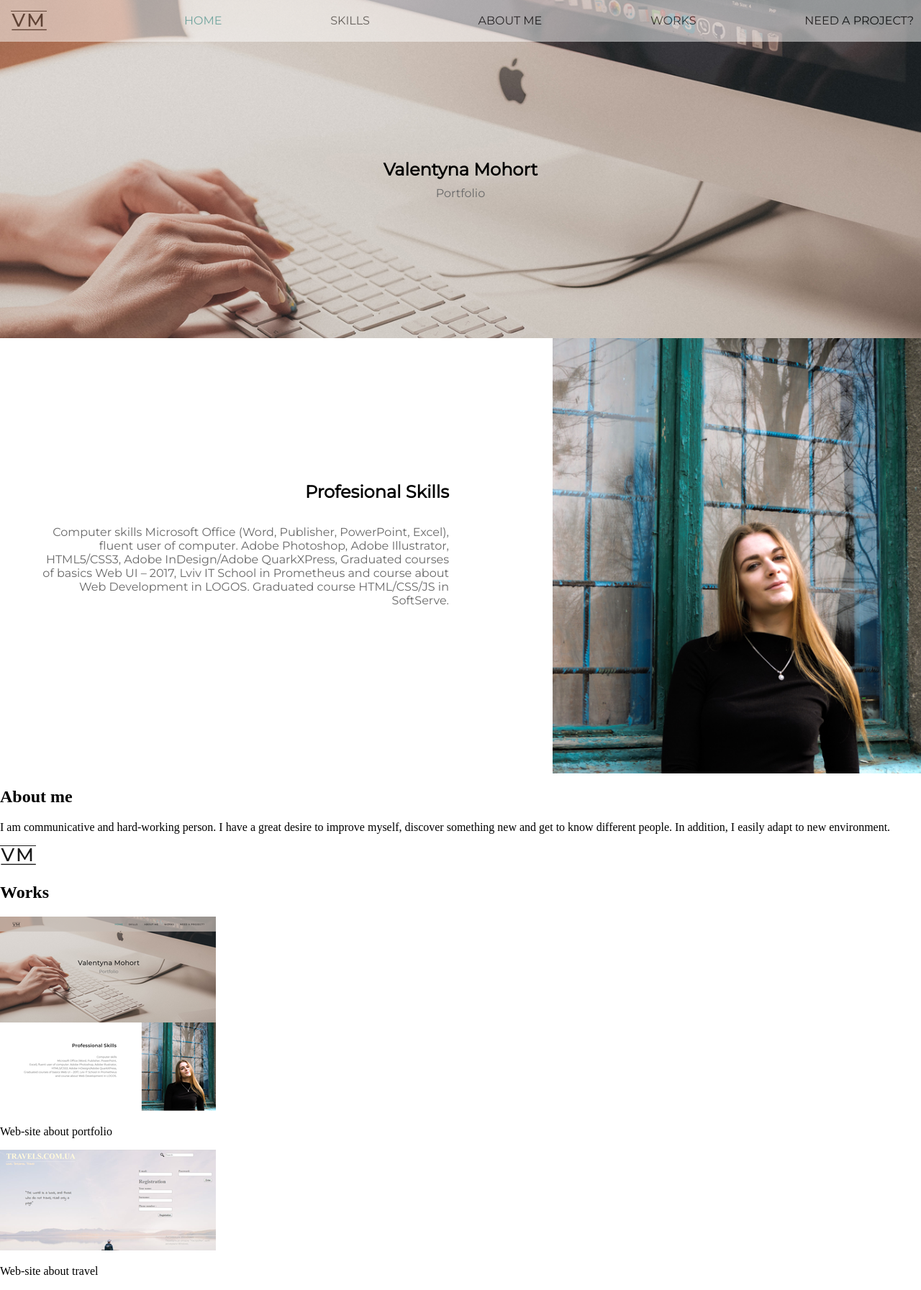
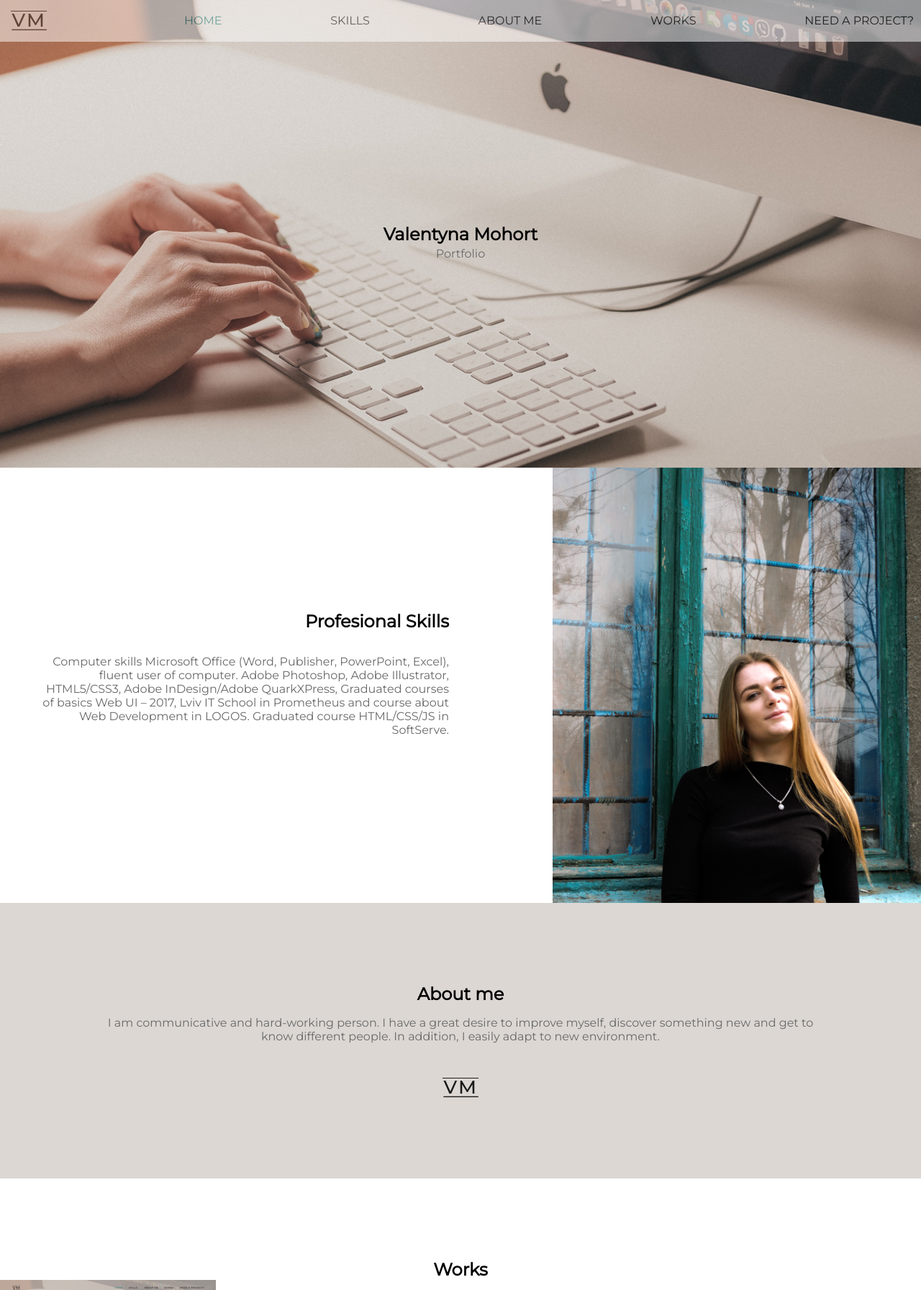
Before and after one commit to valentyna97/my_portfolio, a PHP site: page / in a window 1280 px wide. Shown: the top 1793 px of the page at 72% size. Run offline with PHP 8.4, Linux system fonts and the light colour scheme.

Commit message:
change css and html

```diff
--- a/css/index.css
+++ b/css/index.css
@@ -4,7 +4,7 @@ body {
     margin: auto;
 }
 
- header .link_header {
+header .link_header {
     padding-top: 19px;
     padding-bottom: 20px;
     padding-left: 0;
@@ -21,7 +21,7 @@ body {
 }
 
 #logo {
-  padding: 15px;
+    padding: 15px;
     box-sizing: border-box;
     position: absolute;
     top: 0;
@@ -46,6 +46,7 @@ header .link_header li a {
 header .link_header li a:hover {
     text-decoration: underline;
 }
+
 .link_header li:last-child {
     margin-right: 10px;
 }
@@ -55,13 +56,13 @@ header .link_header li a:hover {
 }
 
 #main_content {
-    min-height: 470px;
+    min-height: 650px;
     background-image: url(../img/main_content.jpg);
     background-size: cover;
     display: flex;
     align-items: center;
     justify-content: center;
-    position:relative;
+    position: relative;
     top: 0%;
     bottom: 0%;
     left: 0;
@@ -69,9 +70,10 @@ header .link_header li a:hover {
     font-family: 'Montserrat', sans-serif;
 
 }
+
 .text_main {
     position: absolute;
-    bottom:11rem;
+    bottom: 17rem;
     font-family: 'Montserrat', sans-serif;
     color: #696969;
 }
@@ -84,6 +86,7 @@ header .link_header li a:hover {
     padding-bottom: 0;
     display: flex;
 }
+
 .title_skills {
     margin: 0;
     padding-right: 9rem;
@@ -91,10 +94,8 @@ header .link_header li a:hover {
     display: flex;
     justify-content: flex-end;
     font-family: 'Montserrat', sans-serif;
+}
 
-
-
-}
 .text_skills {
     margin: 0;
     padding-right: 9rem;
@@ -106,14 +107,41 @@ header .link_header li a:hover {
     font-size: 12pt;
     color: #696969;
 }
+
 #skills_content {
     display: grid;
-    grid-template-columns: 6fr  4fr;
+    grid-template-columns: 6fr 4fr;
     text-align: right;
     align-items: center;
-    position:relative;
+    position: relative;
     top: 0%;
     bottom: 0%;
     left: 0;
     right: 0;
 }
+#about_me_content{
+    background-color: #dcd7d3;
+}
+.title {
+    display: flex;
+    justify-content: center;
+    padding-top: 7rem;
+
+    margin: 0;
+    font-family: 'Montserrat', sans-serif;
+}
+.text_me{
+    padding-left: 8rem;
+    padding-right: 8rem;
+    padding-bottom: 2rem;
+    font-family: 'Montserrat', sans-serif;
+    font-size: 12pt;
+    color: #696969;
+    text-align: center;
+}
+.logo_in_about_me {
+  display: flex;
+  justify-content: center;
+  padding-bottom: 7rem;
+
+}
--- a/index.html
+++ b/index.html
@@ -41,7 +41,7 @@
                     </ul>
                 </nav>
             </section>
-        </div>
+
     </header>
 
     <main>
@@ -59,9 +59,9 @@
         <section id="about_me_content">
             <a id="about_me"></a>
             <h2 class="title">About me</h2>
-            <p class="text">I am communicative and hard-working person. I have a great desire to improve myself, discover something new and get to know different people. In addition, I easily adapt to new environment.</p>
+            <p class="text_me">I am communicative and hard-working person. I have a great desire to improve myself, discover something new and get to know different people. In addition, I easily adapt to new environment.</p>
             <div class="logo_in_about_me">
-                <img src="img/logo.jpg" alt="logo">
+                <img src="img/logo.png" alt="logo">
             </div>
         </section>
         <section class="works_content">
```
